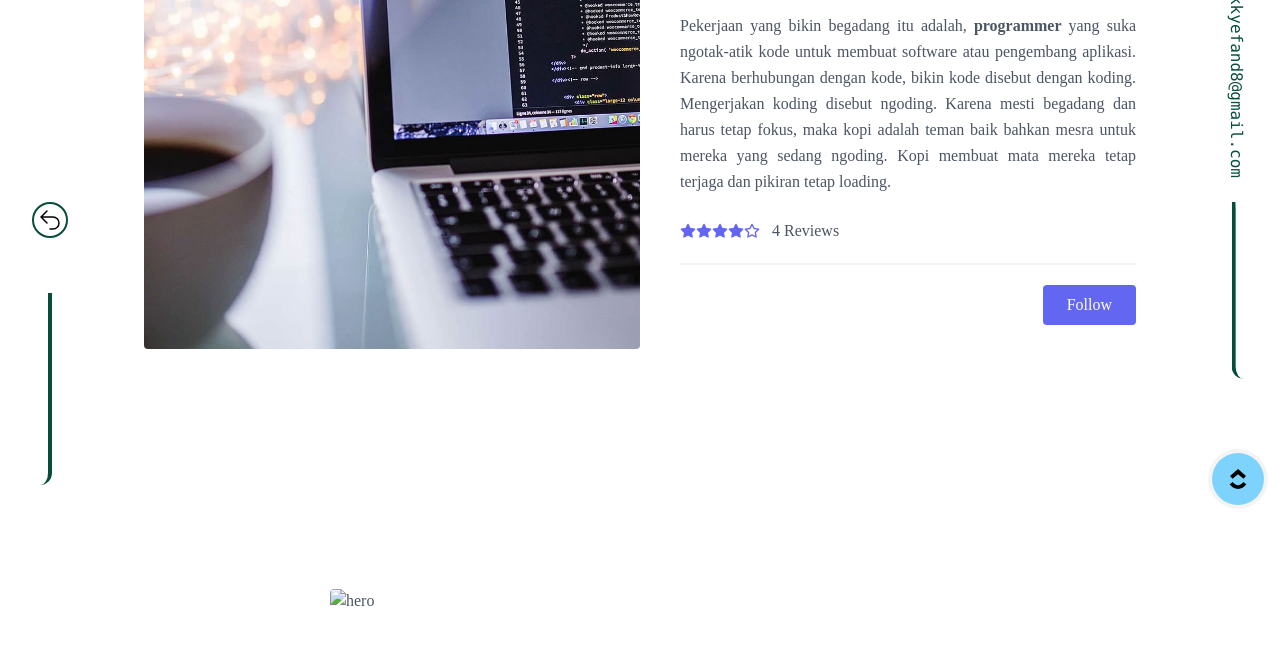
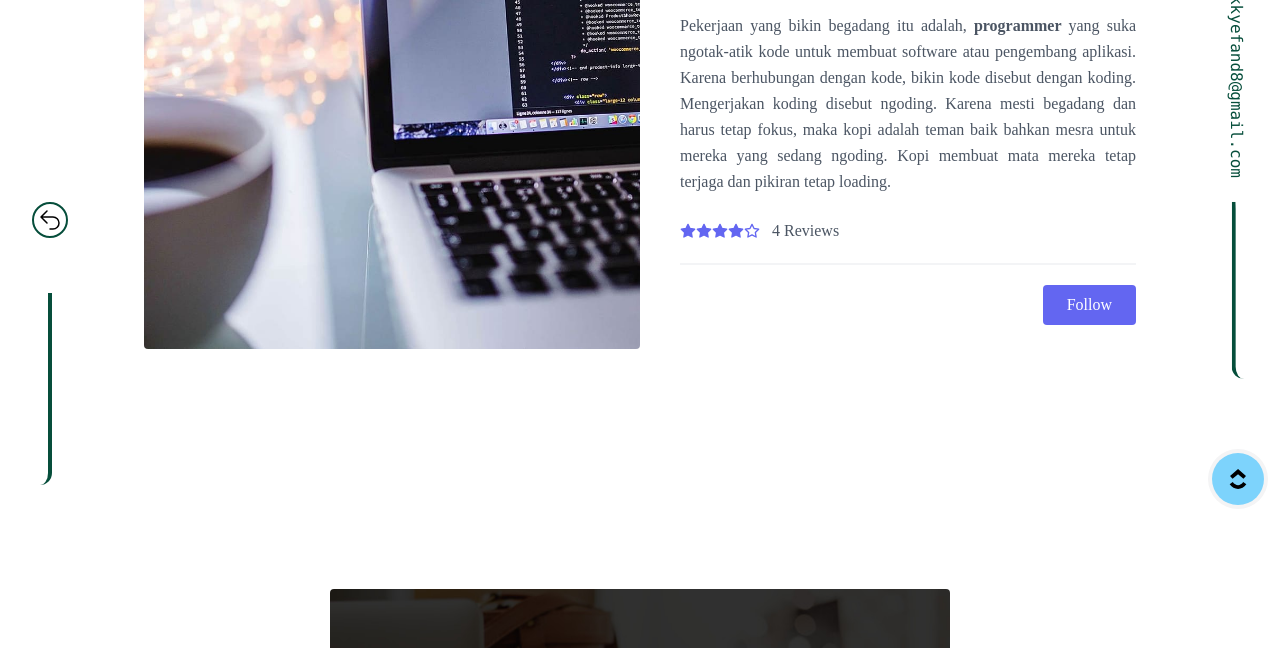
Before and after one commit to oky8/oky8.github.io, a website: page public/blogme/ngoping.html in a window 1280 px wide. Shown: the part 279-927 px from the top of the page. Drawn offline with nearby package versions, Linux system fonts and the light colour scheme; a web font is replaced by a local one.

Commit message:
final project portofoio

```diff
--- a/public/blogme/ngoping.html
+++ b/public/blogme/ngoping.html
@@ -355,7 +355,7 @@
         <img
           class="mb-10 w-full rounded object-cover object-center md:w-3/6"
           alt="hero"
-          src="/dist/img/blog4.jpg.crdownload"
+          src="/dist/img/blog5.jpg"
         />
         <div
           class="mb-16 flex w-full flex-col items-center text-center md:w-2/3"
```
Also changed, not shown: public/index.html (+1 -1 lines), dist/img/blog5.jpg (added), dist/img/pp2111.png (added), 1 other file.
